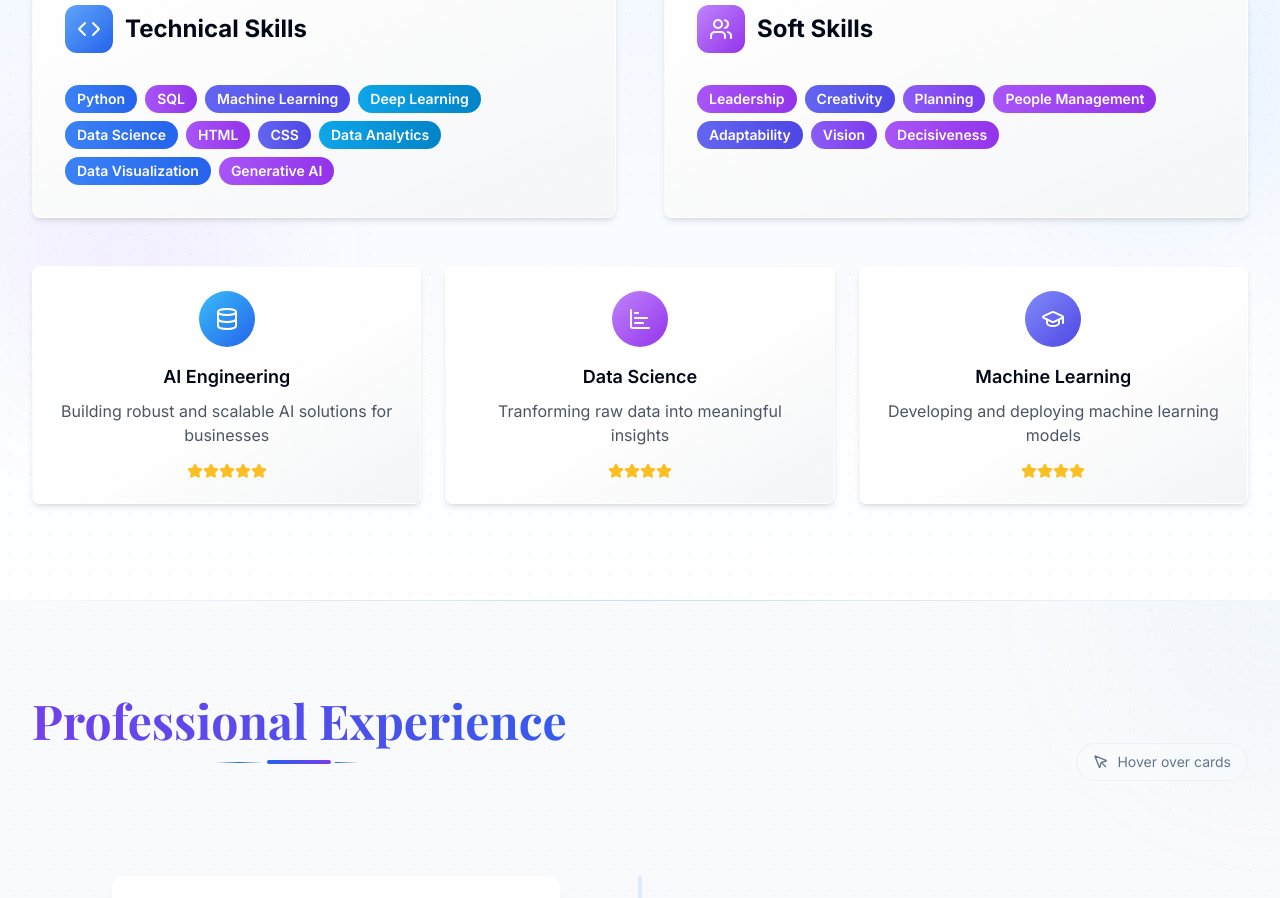
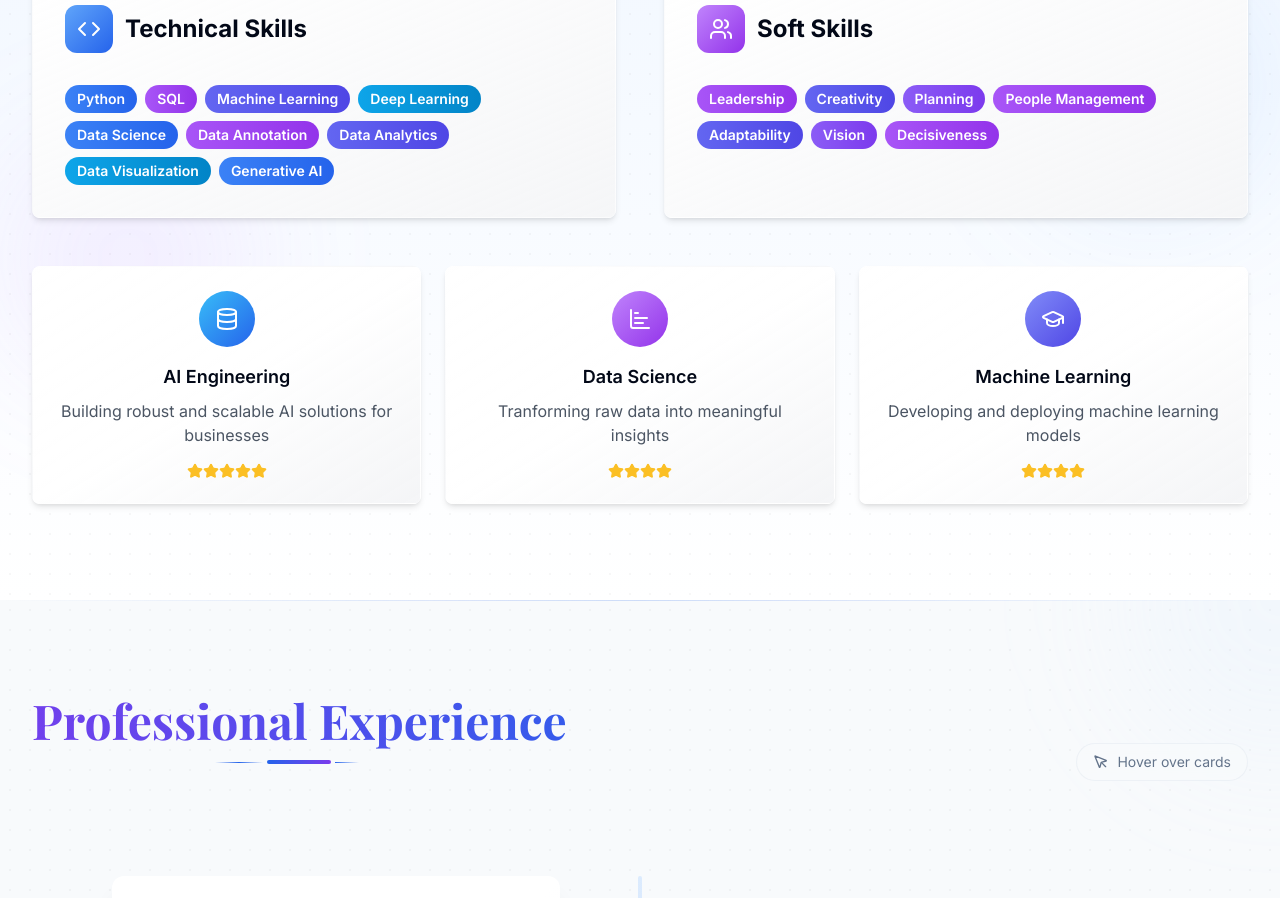
Before and after one commit to Rioichi03/My-Portfolio, a React (Vite) app: page / in a window 1280 px wide. Shown: the part 1860-2758 px from the top of the page. Built offline with nearby package versions, Linux system fonts and the light colour scheme.

Commit message:
Update skills list in SkillsSection component
Removed HTML and CSS from skills list and added Data Annotation.

```diff
--- a/src/components/SkillsSection.tsx
+++ b/src/components/SkillsSection.tsx
@@ -16,8 +16,7 @@ export default function SkillsSection() {
     "Machine Learning",
     "Deep Learning",
     "Data Science",
-    "HTML",
-    "CSS",
+    "Data Annotation",
     "Data Analytics",
     "Data Visualization",
     "Generative AI"
```
